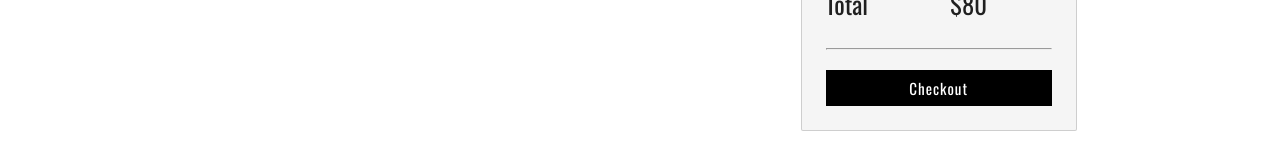
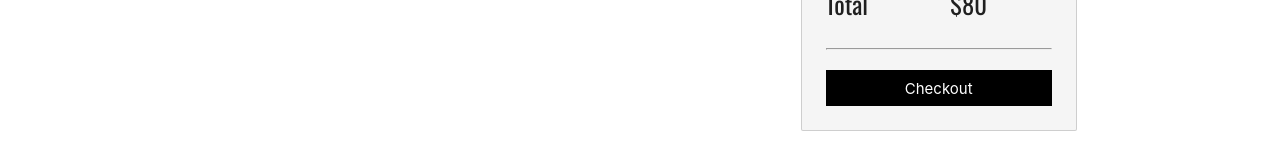
Before and after one commit to therealsohail/ecommerce_app, a React (Create React App) app: page /Cart in a window 1280 px wide. Shown: the part 347-507 px from the top of the page. Built offline with nearby package versions, Linux system fonts and the light colour scheme.

Commit message:
removed font

```diff
--- a/src/components/Cart/style.css
+++ b/src/components/Cart/style.css
@@ -1,6 +1,4 @@
 .checkout-btn {
-  font-family: "Oswald", sans-serif;
-  letter-spacing: 1px;
   margin-top: 20px;
   display: block;
   width: 100%;
```
